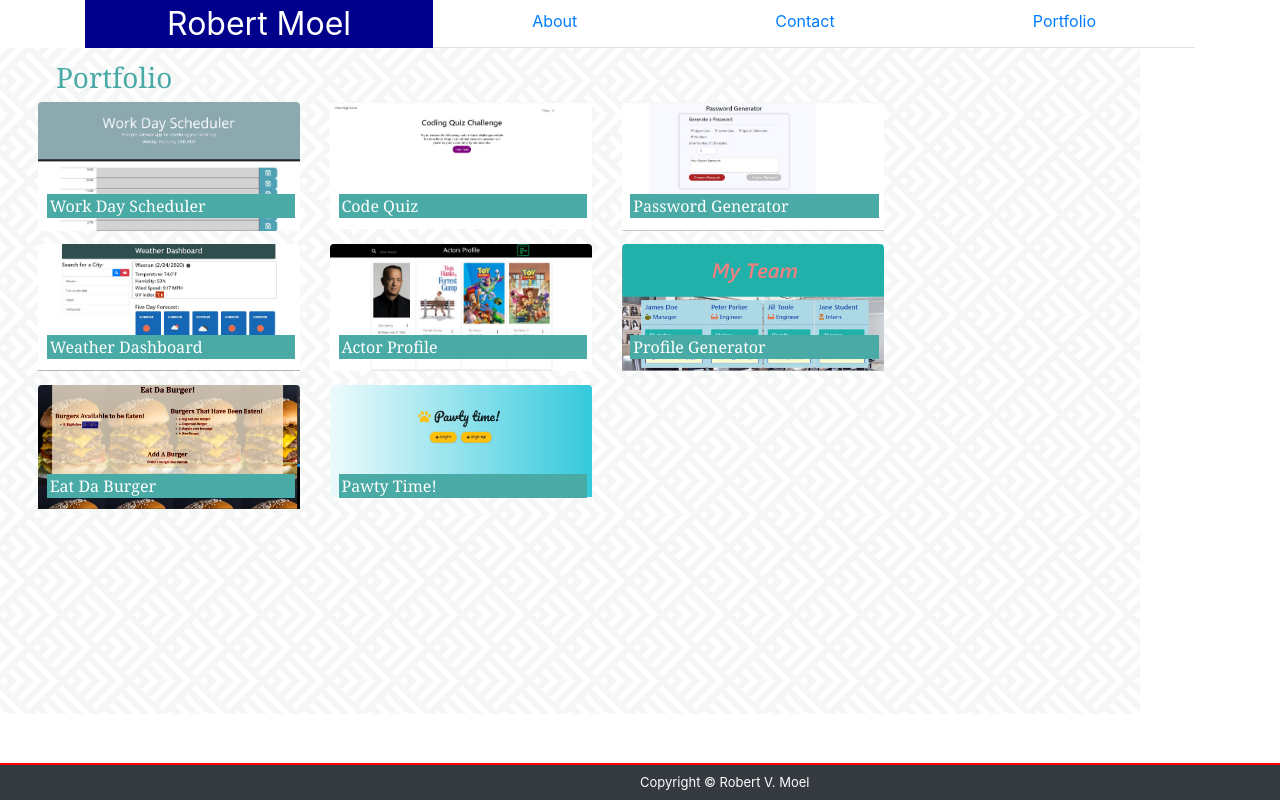
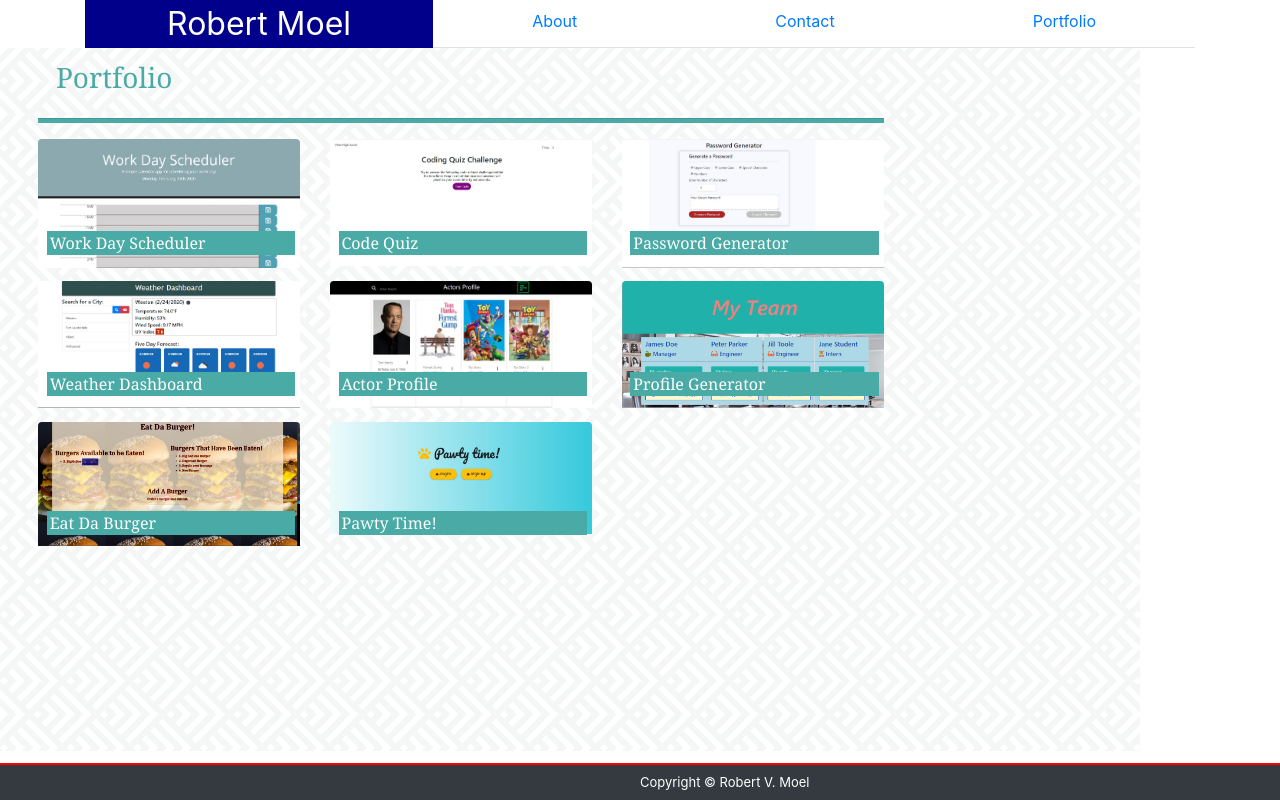
Before and after one commit to randrmoel/rvm-react-portfolio, a React (Create React App) app: page /Portfolio in a window 1280 px wide. Built offline with nearby package versions, Linux system fonts and the light colour scheme.

Commit message:
deploy build

```diff
--- a/package.json
+++ b/package.json
@@ -2,10 +2,12 @@
   "name": "rvm-react-portfolio",
   "version": "0.1.0",
   "private": true,
+  "homepage": "https://randrmoel.github.io/rvm-react-portfolio",
   "dependencies": {
     "@testing-library/jest-dom": "^4.2.4",
     "@testing-library/react": "^9.5.0",
     "@testing-library/user-event": "^7.2.1",
+    "gh-pages": "^2.2.0",
     "react": "^16.13.1",
     "react-bootstrap": "^1.0.1",
     "react-dom": "^16.13.1",
@@ -13,6 +15,8 @@
     "react-scripts": "3.4.1"
   },
   "scripts": {
+    "predeploy":"npm run build",
+    "deploy": "gh-pages -d build",
     "start": "react-scripts start",
     "build": "react-scripts build",
     "test": "react-scripts test",
--- a/src/components/About.js
+++ b/src/components/About.js
@@ -11,6 +11,7 @@ function About(props) {
                 <Row style={{paddingBottom:"3%"}}>
                     <Col style={{marginLeft:"2%"}}>
                         <h3>About Me</h3>
+                        <hr></hr>
                         <img src={myImage} className = "headshot float-left"
                         alt = "Rob Moel Headshot" />
                         <p>Robert Moel is an independent contractor working out of Winter Garden, FL.  With over 30-years of experience in Telecom operations, new division start-ups, division P&L improvements, Moel can tackle your firm's toughest problems. Moel is also a Certified professional engineer (TX 79764) and is skilled in new-build and rebuild construction managment, system maintenance, call center turn-arounds, and other skills.</p>
--- a/src/components/Contact.js
+++ b/src/components/Contact.js
@@ -1,5 +1,6 @@
 import React from 'react'
 import { Container, Row, Col, Form, Button} from 'react-bootstrap'
+import '../styles/Contact.css'
 
 function Contact(props) {
     return(
@@ -10,6 +11,7 @@ function Contact(props) {
                         <h3>Contact Me</h3>
                     </Col>
                 </Row>
+                <hr ></hr>
                 <Row>
                     <Col>
                         <Form>
--- a/src/components/Portfolio.js
+++ b/src/components/Portfolio.js
@@ -19,6 +19,7 @@ function Portfolio(props) {
                         <h3>Portfolio</h3>
                     </Col>
                 </Row>
+                <hr></hr>
                 <Row>
                     <Col sm="3" md="4">
                         <a rel="noopener noreferrer" href = "https://randrmoel.github.io/rvm-day-planner/" target ="_blank">
--- a/src/styles/About.css
+++ b/src/styles/About.css
@@ -12,3 +12,8 @@ h3 {
     font-family: 'Georgia', 'Times New Roman', 'Times', 'serif';
     color: #4aaaa5
 }
+
+hr {
+    background: #4aaaa5;
+    height: 4px;
+}
--- a/src/styles/Contact.css
+++ b/src/styles/Contact.css
@@ -1,3 +1,13 @@
 .rowForm{
     background-color: lightgray
 }
+
+h3 {
+    font-family: 'Georgia', 'Times New Roman', 'Times', 'serif';
+    color: #4aaaa5
+}
+
+hr {
+    background: #4aaaa5;
+    height: 4px;
+}
--- a/src/styles/Portfolio.css
+++ b/src/styles/Portfolio.css
@@ -17,3 +17,8 @@ h3 {
     left:8%;
     width:85%
 }
+
+hr {
+    background: #4aaaa5;
+    height: 4px;
+}
```
Also changed, not shown: 1 other file (tests, documents, lock files or other folders).
